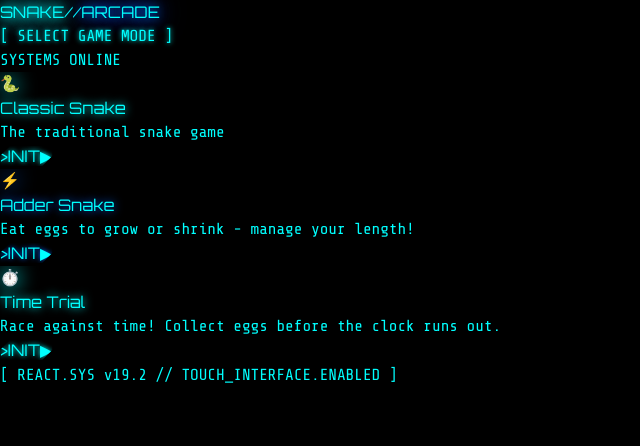
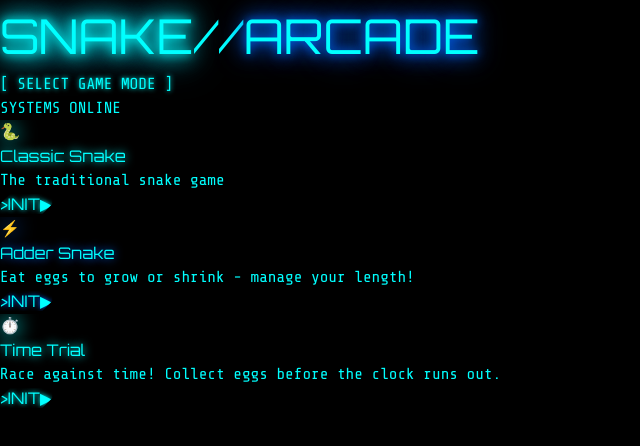
Before and after one commit to 5inGularity/snakes, a React (Vite) app: page / in a window 1280 px wide. Shown: the top 446 px of the page, without its empty margins (0-640 px from the left). Built offline with nearby package versions, Linux system fonts and the light colour scheme.

Commit message:
feat: remove footer

```diff
--- a/src/routes/index.tsx
+++ b/src/routes/index.tsx
@@ -60,13 +60,16 @@ function HomePage() {
       <div className="relative z-10 w-full px-4 sm:px-6 lg:px-8 py-12 sm:py-16 lg:py-24">
         {/* Header - Full width for centering */}
         <div className={`text-center mb-20 transition-all duration-1000 ${isLoaded ? 'opacity-100 translate-y-0' : 'opacity-0 -translate-y-8'}`}>
-          <h1 className="text-5xl sm:text-6xl lg:text-8xl font-bold mb-8 tracking-wider" style={{fontFamily: "'Orbitron', sans-serif"}}>
+          <h1 className="sm:text-5xl md:text-6xl lg:text-8xl font-bold mb-8 tracking-wide sm:tracking-wider" style={{
+            fontFamily: "'Orbitron', sans-serif",
+            fontSize: 'clamp(1.75rem, 9vw, 3rem)'
+          }}>
             <span className="text-cyan-400" style={{
               textShadow: '0 0 10px #00FFFF, 0 0 20px #00FFFF, 0 0 30px #00FFFF, 0 0 40px #00AAFF'
             }}>
               SNAKE
             </span>
-            <span className="text-white mx-4">//</span>
+            <span className="text-white mx-2 sm:mx-4">//</span>
             <span className="text-blue-400" style={{
               textShadow: '0 0 10px #0066FF, 0 0 20px #0066FF, 0 0 30px #0066FF'
             }}>
@@ -211,11 +214,6 @@ function HomePage() {
             </div>
           ))}
         </div>
-
-        {/* Footer hint */}
-        <div className={`mt-20 text-center text-cyan-500/50 text-xs uppercase tracking-widest transition-all duration-1000 delay-700 max-w-7xl mx-auto ${isLoaded ? 'opacity-100' : 'opacity-0'}`}>
-          <p>[ REACT.SYS v19.2 // TOUCH_INTERFACE.ENABLED ]</p>
-        </div>
       </div>
     </div>
   )
```
